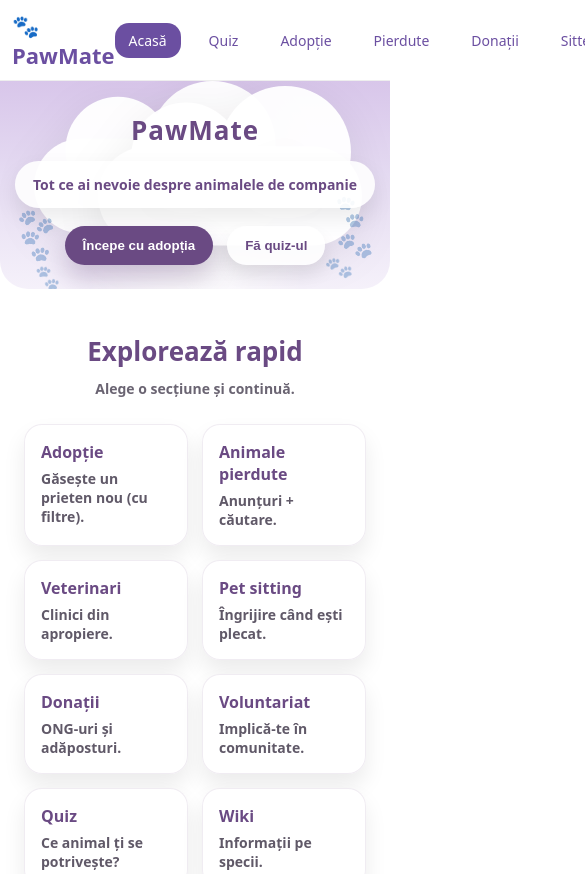
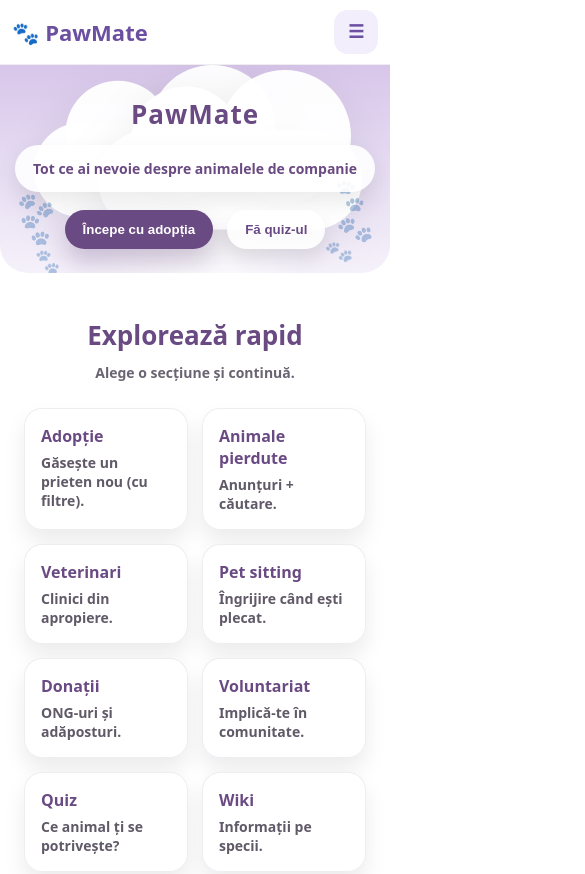
Before and after one commit to viorelinaa/PawMate, a React (Vite) app in the folder frontend/: page / in a window 390 px wide. Shown: the top 874 px of the page, 585 px wide, since content can reach past the window. Built offline with nearby package versions, Linux system fonts and the light colour scheme.

Commit message:
web pt telefon ver 2

```diff
--- a/frontend/src/layouts/Navbar.css
+++ b/frontend/src/layouts/Navbar.css
@@ -5,8 +5,11 @@
 
     padding: 16px 32px;
     background-color: #ffffff;
+    border-bottom: 1px solid #eee;
 
-    border-bottom: 1px solid #eee;
+    position: sticky;
+    top: 0;
+    z-index: 50;
 }
 
 .logo {
@@ -20,6 +23,7 @@
     gap: 6px;
 }
 
+/* LINKS (desktop default) */
 .links {
     display: flex;
     align-items: center;
@@ -45,3 +49,90 @@
     background-color: #6b4fa1;
     color: white;
 }
+
+/* BUTON MENIU (ascuns pe desktop) */
+.menuBtn {
+    display: none;
+    border: 0;
+    background: #f3eefc;
+    color: #6b4fa1;
+    font-size: 18px;
+    font-weight: 800;
+
+    width: 44px;
+    height: 44px;
+    border-radius: 14px;
+    cursor: pointer;
+
+    align-items: center;
+    justify-content: center;
+}
+
+.menuBtn:hover {
+    background: #ebe3fb;
+}
+
+/* =========================
+   MOBILE
+   ========================= */
+@media (max-width: 768px) {
+    .navbar {
+        padding: 12px 14px;
+    }
+
+    /* arătăm butonul */
+    .menuBtn {
+        display: inline-flex;
+    }
+
+    /* ascundem linkurile by default */
+    .links {
+        position: absolute;
+        left: 12px;
+        right: 12px;
+        top: 64px;
+
+        display: none; /* IMPORTANT: ascuns până e open */
+        flex-direction: column;
+        gap: 8px;
+
+        background: rgba(255, 255, 255, 0.96);
+        border: 1px solid rgba(107, 79, 161, 0.15);
+        box-shadow: 0 18px 40px rgba(0, 0, 0, 0.12);
+        border-radius: 18px;
+        padding: 12px;
+
+        backdrop-filter: blur(10px);
+    }
+
+    /* când e deschis */
+    .links.open {
+        display: flex;
+        animation: dropIn 160ms ease-out;
+    }
+
+    .links a {
+        width: 100%;
+        text-align: center;
+        padding: 12px 14px;
+        border-radius: 14px;
+        font-weight: 700;
+    }
+
+    /* pe mobil, active să arate ca un buton */
+    .links a.active {
+        background-color: #6b4fa1;
+        color: white;
+    }
+}
+
+@keyframes dropIn {
+    from {
+        opacity: 0;
+        transform: translateY(-6px);
+    }
+    to {
+        opacity: 1;
+        transform: translateY(0);
+    }
+}
--- a/frontend/src/layouts/Navbar.tsx
+++ b/frontend/src/layouts/Navbar.tsx
@@ -1,13 +1,24 @@
 import { NavLink } from "react-router-dom";
+import { useState } from "react";
 import "./Navbar.css";
 
 export default function Navbar() {
+    const [open, setOpen] = useState(false);
     return (
         <header className="navbar">
             {/* LOGO CLICKABIL */}
             <NavLink to="/" className="logo" end>
                 🐾 PawMate
             </NavLink>
+
+            {/* BUTON MENIU MOBIL */}
+            <button
+                className="menuBtn"
+                onClick={() => setOpen(!open)}
+                aria-label="Deschide meniul"
+            >
+                ☰
+            </button>
 
             <nav className="links">
                 <NavLink to="/" end>
```
